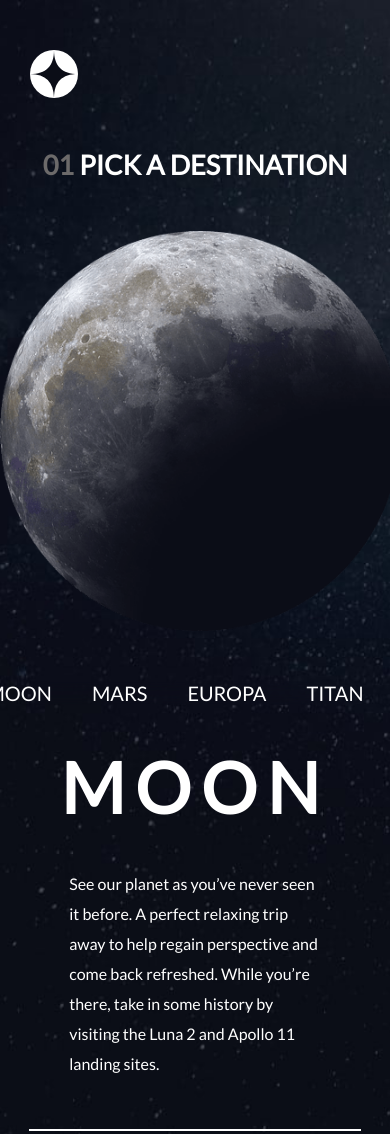
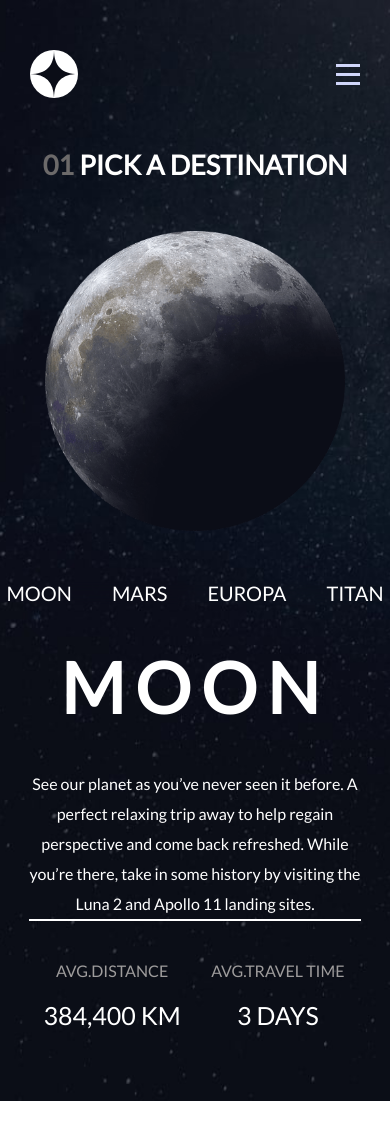
Before and after one commit to GeorgeFlood/space-tourism, a plain HTML site: page destination.html in a window 390 px wide. Shown: the top 1134 px of the page. After the commit the page ends 1101 px from the top, so only its background shows below. Drawn offline with Linux system fonts and the light colour scheme; a web font is replaced by a local one.

Commit message:
responsive changes

```diff
--- a/destination.html
+++ b/destination.html
@@ -36,6 +36,16 @@
           <a href="technology.html" class="header__link">03 Technology</a>
         </li>
       </nav>
+      <svg
+        class="header__nav--hamburger"
+        xmlns="http://www.w3.org/2000/svg"
+        width="24"
+        height="21"
+      >
+        <g fill="#D0D6F9" fill-rule="evenodd">
+          <path d="M0 0h24v3H0zM0 9h24v3H0zM0 18h24v3H0z" />
+        </g>
+      </svg>
     </header>
 
     <section class="destination-main">
--- a/sass/_components.scss
+++ b/sass/_components.scss
@@ -23,6 +23,10 @@
     background-color: rgba(255, 255, 255, 0.05);
     backdrop-filter: blur(10px);
 
+    & li:not(:last-child) {
+      margin-right: 4rem;
+    }
+
     @include respond(tab-port) {
       display: none;
     }
@@ -43,6 +47,7 @@
 
       @include respond(tab-port) {
         display: inline-block;
+        cursor: pointer;
       }
     }
   }
@@ -51,7 +56,6 @@
   &__link:link {
     text-decoration: none;
     text-transform: uppercase;
-    margin-right: 4rem;
     color: #fff;
     position: relative;
     font-weight: 400;
@@ -167,6 +171,7 @@
     @include respond(tab-port) {
       height: 19rem;
       width: 19rem;
+      margin-bottom: 2rem;
     }
 
     &:hover {
@@ -196,7 +201,7 @@
     flex-direction: column;
     width: 42%;
 
-    @include respond(phone) {
+    @include respond(tab-port) {
       width: 100%;
     }
 
@@ -232,6 +237,11 @@
         height: 40rem;
         width: 40rem;
       }
+
+      @include respond(phone) {
+        height: 30rem;
+        width: 30rem;
+      }
     }
   }
 
@@ -251,9 +261,6 @@
     padding: 0;
     margin: 0;
     background: none;
-
-    @include respond(tab-port) {
-    }
 
     &::before {
       content: none;
@@ -291,6 +298,11 @@
     margin-top: 4rem;
     line-height: 3rem;
     border-bottom: 2px solid white;
+
+    @include respond(tab-port) {
+      text-align: center;
+      padding: 0;
+    }
   }
 
   @include respond(big-desk) {
@@ -326,6 +338,10 @@
   display: flex;
   justify-content: space-around;
 
+  @include respond(tab-port) {
+    flex-direction: column-reverse;
+  }
+
   &__meet {
     display: flex;
     flex-direction: column;
@@ -350,6 +366,10 @@
     color: rgb(108, 106, 106);
     padding-bottom: 2rem;
     text-align: center;
+
+    @include respond(tab-port) {
+      margin-top: 10%;
+    }
   }
 
   &__name {
@@ -368,6 +388,10 @@
     line-height: 3.3rem;
     margin-bottom: 2rem;
     color: rgb(215, 215, 215);
+    @include respond(tab-port) {
+      text-align: center;
+      padding: 0 1rem;
+    }
 
     @include respond(big-desk) {
       font-size: 2.2rem;
@@ -376,6 +400,11 @@
 
   &__nav {
     margin-top: 20%;
+
+    @include respond(tab-port) {
+      margin: 10% auto 2rem auto;
+    }
+
     &--item:not(:last-child) {
       margin-right: 2rem;
     }
@@ -423,6 +452,19 @@
       top: 0;
       left: 0;
 
+      @include respond(tab-port) {
+        height: 50rem;
+        width: 50rem;
+        display: flex;
+        position: relative;
+        margin: 10% auto 5rem auto;
+      }
+
+      @include respond(phone) {
+        height: 30rem;
+        width: 30rem;
+      }
+
       &:hover {
         top: -1rem;
       }
@@ -437,6 +479,10 @@
 
   @include respond(tab-port) {
     flex-direction: column-reverse;
+  }
+
+  @include respond(big-desk) {
+    margin: 5% 10%;
   }
 
   &-form {
--- a/sass/_variables.scss
+++ b/sass/_variables.scss
@@ -13,6 +13,7 @@ $color-white: #fff;
 
   @include respond(tab-port) {
     height: 100%;
+    overflow: visible;
   }
 }
 /// MEDIA QUERIES
```
Also changed, not shown: .css/main.css, 1 other file.
